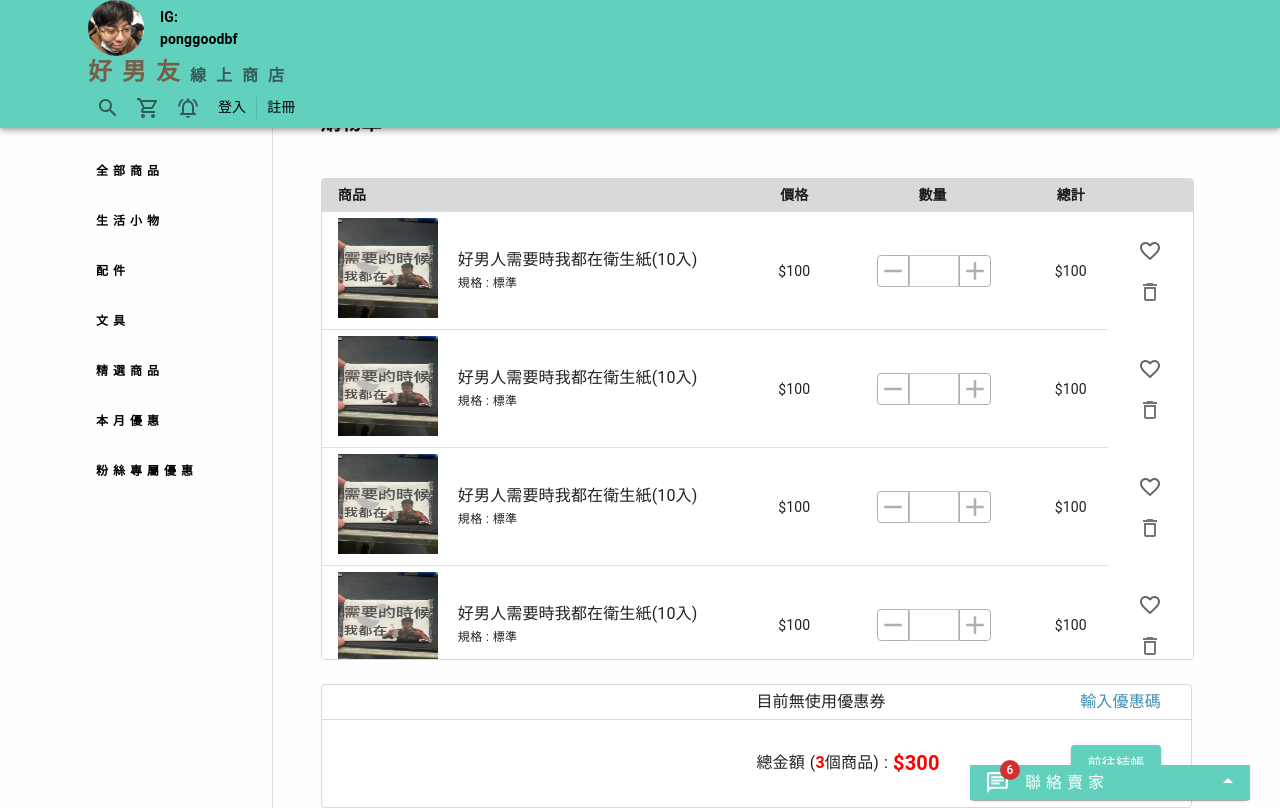
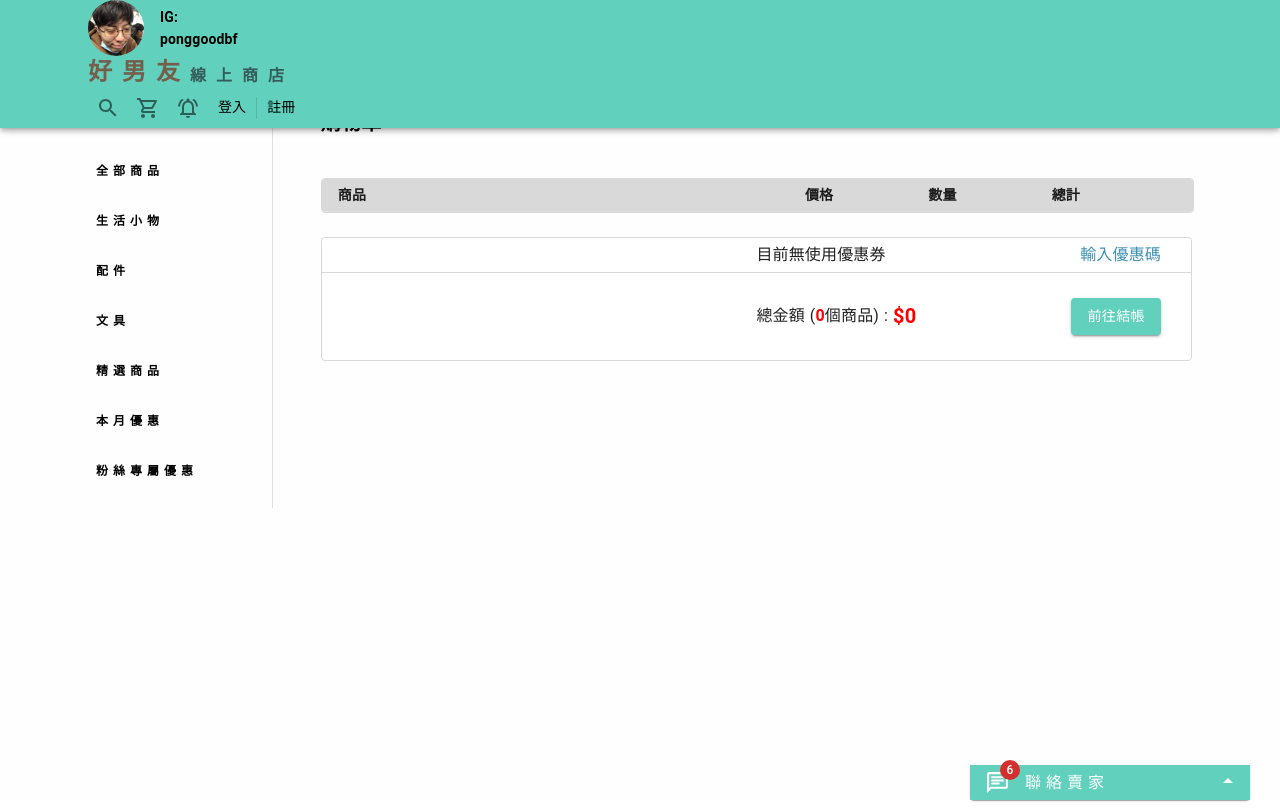
Before and after one commit to austin72905/ponggoodbf-shop-frontend, a React (Create React App) app: page /cart in a window 1280 px wide. Shown: the top 810 px of the page. Built offline with nearby package versions, Linux system fonts and the light colour scheme.

Commit message:
修復組件會渲染兩次的bug,把 strictMode 拿掉

```diff
--- a/src/index.tsx
+++ b/src/index.tsx
@@ -9,11 +9,11 @@ const root = ReactDOM.createRoot(
   document.getElementById('root') as HTMLElement
 );
 root.render(
-  <React.StrictMode>
+  <React.Fragment>
     <BrowserRouter>
       <App />
     </BrowserRouter>
-  </React.StrictMode>
+  </React.Fragment>
 );
 
 // If you want to start measuring performance in your app, pass a function
--- a/src/pages/cart/Cart.tsx
+++ b/src/pages/cart/Cart.tsx
@@ -1,4 +1,4 @@
-import React,{useState} from 'react'
+import React, { useState, useContext } from 'react'
 import { Outlet, useLocation, useNavigate } from 'react-router-dom'
 import Container from '@mui/material/Container';
 import Stack from '@mui/material/Stack';
@@ -24,6 +24,7 @@ import AddIcon from '@mui/icons-material/Add';
 import RemoveIcon from '@mui/icons-material/Remove';
 
 import { ProductInfomation } from '../product/Product'
+import { CartContext } from '../../contextStore/context'
 
 
 import ProductImage from '../../assets/朋朋衛生紙商品圖.jpg'
@@ -36,6 +37,70 @@ export default function Cart() {
         navigate("/checkout")
     }
 
+    const { cartContent, setCartContent } = useContext(CartContext)
+
+
+    const addProductCount = (product: ProductInfomation) => {
+        //console.log("product",product)
+        setCartContent((prev: ProductInfomationCount[]) => {
+
+            let newList = prev.map(ele => {
+
+                if (ele.productId === product.productId) {
+
+                    if (ele.count + 1 > 10) {
+                        ele.count = 10
+                    } else {
+                        ele.count += 1;
+                    }
+
+                }
+                //console.log("ele.count",ele.count)
+                return ele
+            })
+
+            //console.log("prev",prev)
+            return newList
+        })
+    }
+
+    const minusProductCount = (product: ProductInfomation) => {
+        //console.log("product",product)
+        setCartContent((prev: ProductInfomationCount[]) => {
+            prev.forEach(ele => {
+
+                if (ele.productId === product.productId) {
+
+                    if (ele.count - 1 < 1) {
+                        ele.count = 1
+                    } else {
+                        ele.count -= 1
+                    }
+
+
+                }
+                //console.log("ele.count",ele.count)
+                return ele
+            })
+
+            return [...prev]
+        })
+    }
+
+    const countTotalPirce=()=>{
+        let totalPrice:number=0
+        cartContent.forEach((element:ProductInfomationCount) => {
+            totalPrice+=element.price*element.count
+        });
+        return totalPrice
+    }
+
+    const removeFromCart=(product: ProductInfomationCount)=>{
+        setCartContent((prev: ProductInfomationCount[])=>{
+            let newList=prev.filter(ele=>ele.productId!==product.productId)
+            return newList
+        })
+    }
 
 
     return (
@@ -71,7 +136,7 @@ export default function Cart() {
                             </TableHead>
                             <TableBody>
                                 {
-                                    fakeDataList().map((item, index) =>
+                                    cartContent.map((item: ProductInfomationCount, index: number) =>
                                     (
                                         <TableRow key={index}>
                                             <TableCell style={{ width: "50%" }} >
@@ -81,7 +146,7 @@ export default function Cart() {
                                                     </Box>
                                                     <Stack spacing={"2px"}>
                                                         <Typography >
-                                                            {item.name}
+                                                            {item.title}
                                                         </Typography>
                                                         <Typography variant='caption'>
                                                             規格 : 標準
@@ -94,17 +159,18 @@ export default function Cart() {
                                             </TableCell>
                                             <TableCell align='center'>${item.price}</TableCell>
                                             <TableCell align='center'>
+                                                {/*數量框 */}
                                                 <Box sx={{ display: "flex", marginLeft: "30px", border: "0px solid" }}>
-                                                    <RemoveIcon sx={{ ":hover": { cursor: "pointer" }, color: "#AFAFAF", border: "solid 1px", height: "30px", width: "30px", borderTopLeftRadius: "4px", borderBottomLeftRadius: "4px" }} />
-                                                    <TextFieldWrapper size='small' inputProps={{ style: { textAlign: "center", height: "15px" } }} ></TextFieldWrapper>
-                                                    <AddIcon sx={{ ":hover": { cursor: "pointer" }, color: "#AFAFAF", border: "solid 1px", height: "30px", width: "30px", borderTopRightRadius: "4px", borderBottomRightRadius: "4px" }} />
+                                                    <RemoveIcon onClick={() => { minusProductCount(item) }} sx={{ ":hover": { cursor: "pointer" }, color: "#AFAFAF", border: "solid 1px", height: "30px", width: "30px", borderTopLeftRadius: "4px", borderBottomLeftRadius: "4px" }} />
+                                                    <TextFieldWrapper value={item.count} size='small' inputProps={{ style: { textAlign: "center", height: "15px" } }} ></TextFieldWrapper>
+                                                    <AddIcon onClick={() => { addProductCount(item) }} sx={{ ":hover": { cursor: "pointer" }, color: "#AFAFAF", border: "solid 1px", height: "30px", width: "30px", borderTopRightRadius: "4px", borderBottomRightRadius: "4px" }} />
                                                 </Box>
                                             </TableCell>
-                                            <TableCell align='center'>$100</TableCell>
+                                            <TableCell align='center'>${item.price * item.count}</TableCell>
                                             <TableCell sx={{ border: "0px solid" }} align='center'>
                                                 <Stack sx={{ border: "0px solid" }} alignItems="center">
-                                                    <Checkbox icon={<FavoriteBorderIcon/>} checkedIcon={<FavoriteIcon sx={{ color: "red" }} />}/>
-                                                    <IconButton>
+                                                    <Checkbox icon={<FavoriteBorderIcon />} checkedIcon={<FavoriteIcon sx={{ color: "red" }} />} />
+                                                    <IconButton onClick={()=>{removeFromCart(item)}}>
                                                         <DeleteOutlineOutlinedIcon />
                                                     </IconButton>
                                                 </Stack>
@@ -144,7 +210,7 @@ export default function Cart() {
                                                 (
                                             </Typography>
                                             <Typography sx={{ color: "red", fontWeight: "bold" }} >
-                                                3
+                                                {cartContent.length}
                                             </Typography>
                                             <Typography>
                                                 個商品)
@@ -155,7 +221,7 @@ export default function Cart() {
                                             :
                                         </Typography>
                                         <Typography variant='h6' sx={{ color: "red", fontWeight: "bold" }} >
-                                            $300
+                                            ${countTotalPirce() }
                                         </Typography>
                                     </Stack>
 
@@ -179,20 +245,23 @@ export interface ProductData {
     price: number;
 }
 
-export interface ProductInfomationCount extends ProductInfomation{
-    count:number
+export interface ProductInfomationCount extends ProductInfomation {
+    count: number
 }
 
-const fakeData: ProductData = {
-    name: "好男人需要時我都在衛生紙(10入)",
-    price: 100
+const fakeProductInfomation: ProductInfomation = {
+    title: "好男人需要時我都在衛生紙(10入)",
+    productId: 1,
+    stock: 60,
+    price: 100,
+    image: ProductImage
 }
 
-const fakeDataList: () => ProductData[] = () => {
-    let list: ProductData[] = []
+const fakeDataList: () => ProductInfomation[] = () => {
+    let list: ProductInfomation[] = []
     for (let index = 0; index < 5; index++) {
 
-        list.push(fakeData)
+        list.push(fakeProductInfomation)
 
     }
     return list
--- a/src/pages/main-page/MainPage.tsx
+++ b/src/pages/main-page/MainPage.tsx
@@ -177,7 +177,7 @@ const ListView = ({viewProduct}:ViewProps) => {
   var showList:ProductInfomation[]=[]
 
   for (let index = 0; index < 5; index++) {
-    showList.push(fakeProductInfomation)
+    showList.push({...fakeProductInfomation,productId:1+index})
 
   }
 
```
Also changed, not shown: src/App.tsx (+8 -2 lines).
